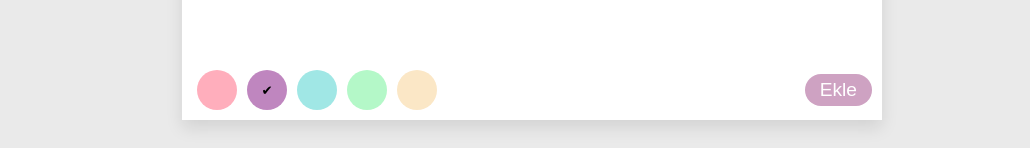
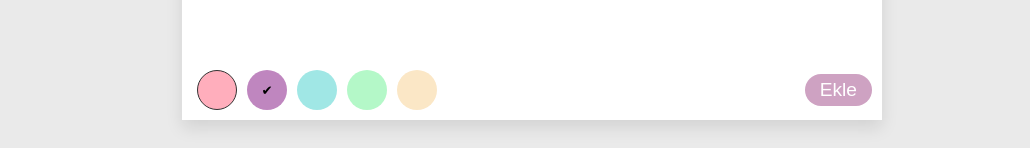
Before and after one commit to reeyhanyilmaz/Redux-NotesApp, a React (Create React App) app: page / in a window 1280 px wide. In both pictures the pointer is over the button 325 px from the left and 298 px from the top of the page. Shown: the part 208-356 px from the top of the page, without its empty margins (108-1138 px from the left). Built offline with nearby package versions, Linux system fonts and the light colour scheme; the HTML template or start-up script is replaced by a standard one.

Commit message:
add color button hover CSS

```diff
--- a/src/components/TextArea/styles.module.css
+++ b/src/components/TextArea/styles.module.css
@@ -38,6 +38,10 @@
   margin-left: 10px;
 }
 
+.color:hover{
+  border: 1px solid #333;
+ }
+
 .color{
   cursor: pointer;
   border: none;
```
